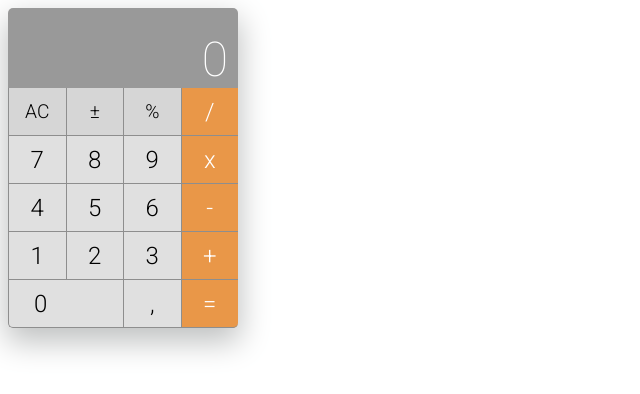
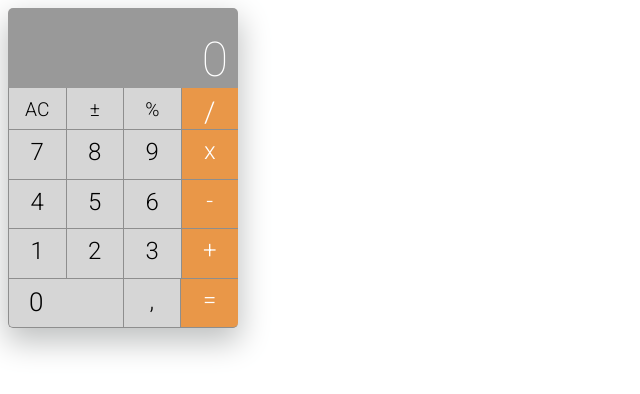
Before and after one commit to FactaLearn/facta-calculator, a React app: page / in a window 1280 px wide. Shown: the full height of the page, 0-640 px from the left. Built offline with nearby package versions, Linux system fonts and the light colour scheme.

Commit message:
grid modified to flex

```diff
--- a/src/Calculator.css
+++ b/src/Calculator.css
@@ -4,85 +4,90 @@
 }
 
 .calculator {
-  display: grid;
+  display: flex;
+  flex-direction: column;
   width: 230px;
-  grid-template: 80px repeat(5, 48px) / repeat(4, 1fr);
+  height: 320px;
   border-radius: var(--border-radius);
   box-shadow: 0px 12px 31px 2px #BFC1C1;
   font-family: 'Roboto', sans-serif;
 }
 
 .display {
-  display: grid;
-  grid-column: -1 / 1;
+  display: flex;
+  justify-content: flex-end;
+  align-items: flex-end;
   background-color: #999;
   color: white;
-  text-align: right;
   font-size: 3em;
   border-radius: var(--border-radius) var(--border-radius) 0px 0px;
-  align-items: end;
-  justify-items: end;
   padding-right: 10px;
   font-weight: 100;
+  height: 80px;
 }
 
 .functions {
-  display: grid;
-  grid-column: 1 / 4;
-  grid-template-columns: repeat(3, 1fr);
+  display: flex;
   background-color: #d6d6d6;
   font-size: 1.2em;
 }
 
 .functions > .function {
-  display: grid;
-  align-items: center;
-  justify-items: center;
+  display:flex;
+  flex: 1;
+  justify-content: center;
+  padding-top: 10px;
+  border-left: 0.5px solid #8e8e8e;
+  border-bottom: 0.5px solid #8e8e8e;
+}
+.operator{
+  display:flex;
+  flex: 1;
+  justify-content: center;
+  padding-top: 7px;
+  background-color: #e99748;
+  color: white;
+  font-size: 1.5em;
   border-left: 0.5px solid #8e8e8e;
   border-bottom: 0.5px solid #8e8e8e;
 }
 
-.operators {
-  display: grid;
-  grid-row: 2 / 7;
-  grid-column: 4;
-  grid-template-rows: repeat(5, 1fr);
-  background-color: #e99748;
-  color: white;
-  border-bottom-right-radius: var(--border-radius);
+.number {
+  display:flex;
+  flex: 1;
+  justify-content: center;
+  padding-top: 8px;
+  border-left: 0.5px solid #8e8e8e;
+  border-bottom: 0.5px solid #8e8e8e;
+  background-color: #d6d6d6;
   font-size: 1.5em;
 }
-
-.operators > .operator {
-  display: grid;
-  justify-content: center;
-  align-items: center;
-  border-left: 0.5px solid #8e8e8e;
-  border-bottom: 0.5px solid #8e8e8e;
+.first{
+  display: flex;
+  flex: 1;
 }
-
-.numbers {
-  display: grid;
-  grid-row: 3 / 7;
-  grid-column: 1 / 4;
-  grid-template: repeat(4, 1fr) / repeat(3, 1fr);
-  background-color: #e0e0e0;
-  border-bottom-left-radius: var(--border-radius);
+.second{
+  display: flex;
+  flex: 1;
 }
-
-.numbers > .number {
-  border-left: 0.5px solid #8e8e8e;
-  border-bottom: 0.5px solid #8e8e8e;
-  display: grid;
-  align-items: center;
-  justify-items: center;
-  font-size: 1.5em;
+.third{
+  display: flex;
+  flex: 1;
 }
-
 .double {
-  grid-column: 1 / span 2;
-  justify-items: start !important;
-  padding-left: 25px;
+  display:flex;
+  font-size:26px;
+  flex:2;
+  justify-content: flex-start;
+  align-items: flex-end;
+  padding-bottom: 10px;
+}
+.double > span{
+  margin-left: 20px;
+}
+.everything{
+  display: flex;
+  flex: 1;
 }
 
 .lower-left-corner {
--- a/src/Calculator.js
+++ b/src/Calculator.js
@@ -21,26 +21,32 @@ class Calculator extends Component {
           <div className="function">AC</div>
           <div className="function">±</div>
           <div className="function">%</div>
+          <div className="operator">/</div>
         </div>
-        <div className="operators">
-          <div className="operator">/</div>
-          <div className="operator">x</div>
-          <div className="operator">-</div>
-          <div className="operator">+</div>
-          <div className="operator lower-right-corner">=</div>
-        </div>
-        <div className="numbers">
+        <div className="first">
           <div className="number">7</div>
           <div className="number">8</div>
           <div className="number">9</div>
+          <div className="operator">x</div>
+        </div>
+        <div className="second">
           <div className="number">4</div>
           <div className="number inner">5</div>
           <div className="number">6</div>
+          <div className="operator">-</div>
+        </div>
+        <div className="third">
           <div className="number">1</div>
           <div className="number">2</div>
           <div className="number">3</div>
-          <div className="number double lower-left-corner">0</div>
+          <div className="operator">+</div>
+        </div>
+        <div className="everything">
+          <div className="number double lower-left-corner">
+          <span>0</span>
+          </div>
           <div className="number">,</div>
+          <div className="operator lower-right-corner">=</div>
         </div>
       </div>
     );
```
